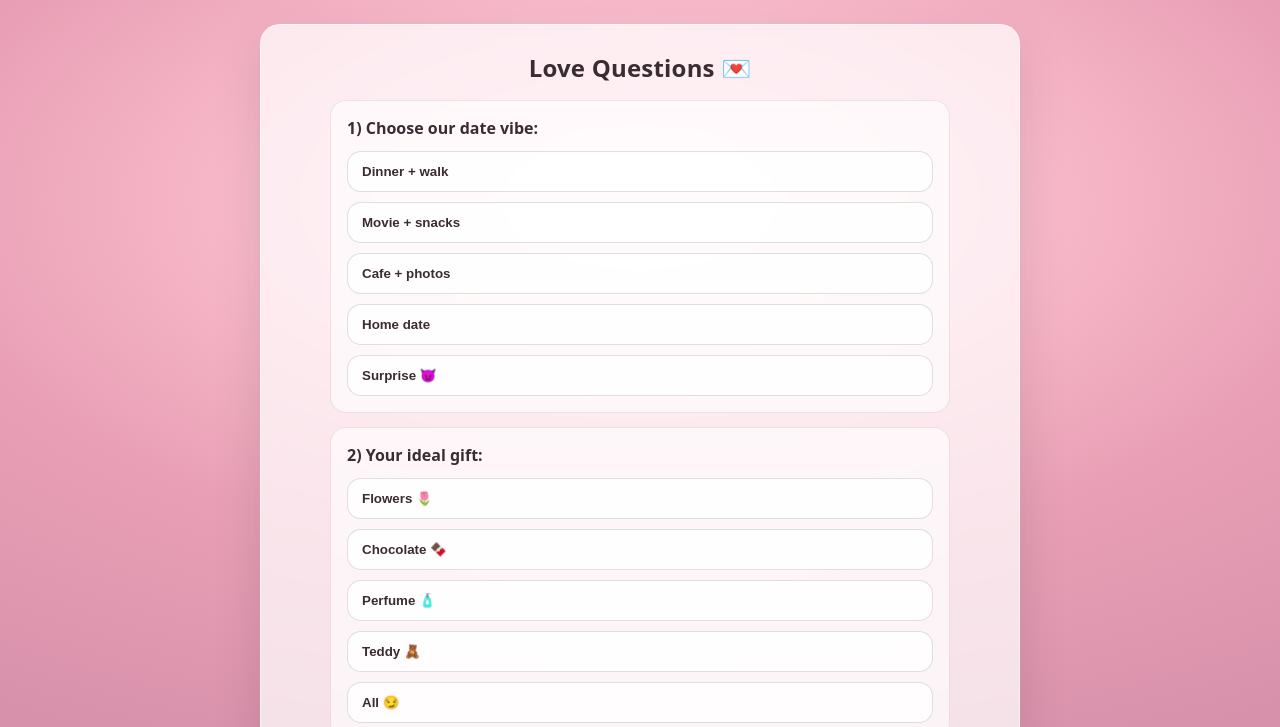
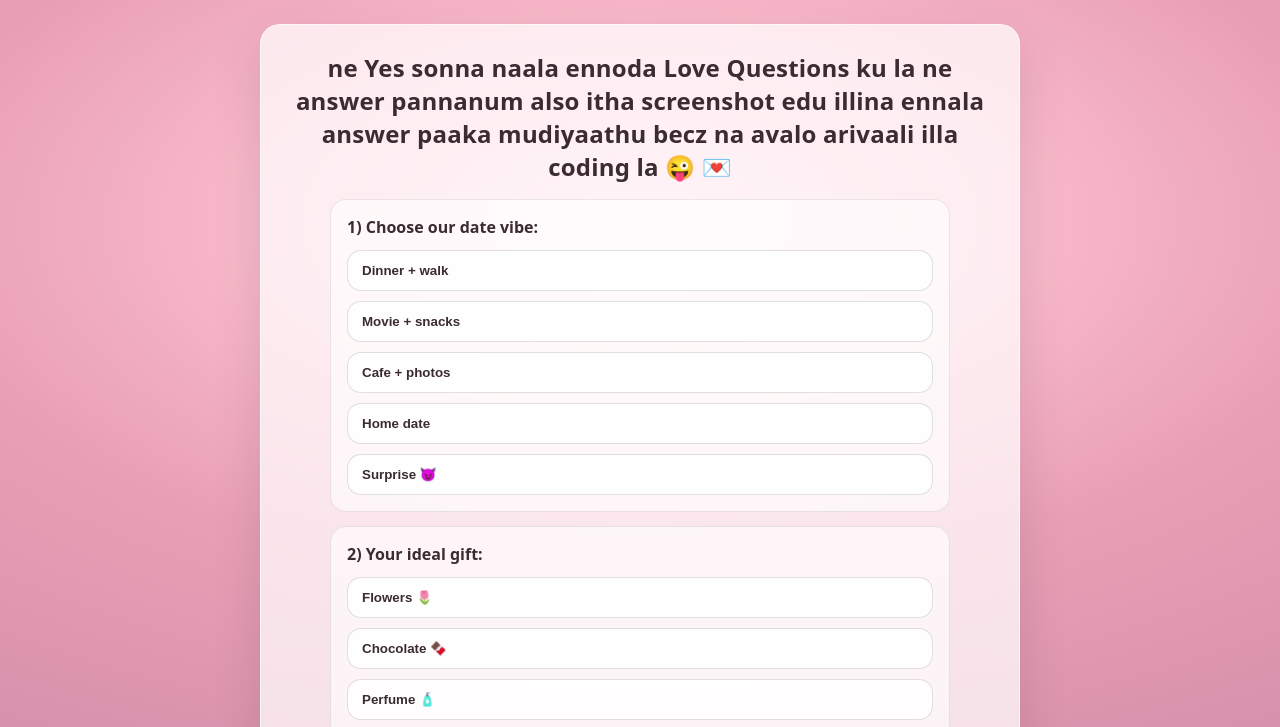
Before and after one commit to Pranav392002/valentine-site, a plain HTML site: page index.html in a window 1280 px wide. Both pictures are taken after a click on the button "Yes 💋". Shown: the top 727 px of the page. Drawn offline with Linux system fonts and the light colour scheme.

Commit message:
Update title in page 2 section of index.html

```diff
--- a/index.html
+++ b/index.html
@@ -26,7 +26,7 @@
 
         <!-- PAGE 2 -->
         <section class="card hidden" id="page-2">
-            <h2 class="title">Love Questions 💌</h2>
+            <h2 class="title">ne Yes sonna naala ennoda Love Questions ku la ne answer pannanum also itha screenshot edu illina ennala answer paaka mudiyaathu becz na avalo arivaali illa coding la  😜 💌</h2>
 
             <div class="qpanel">
                 <p class="qTitle">1) Choose our date vibe:</p>
```
